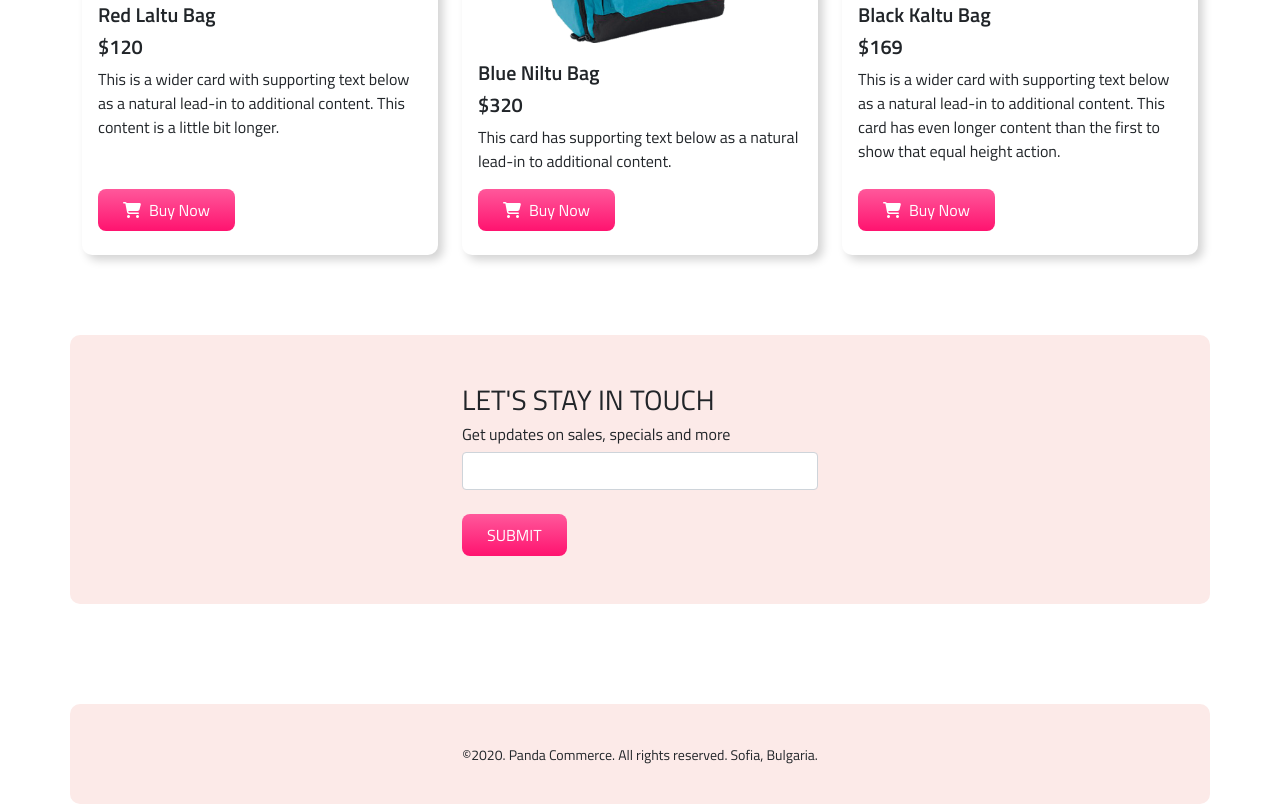
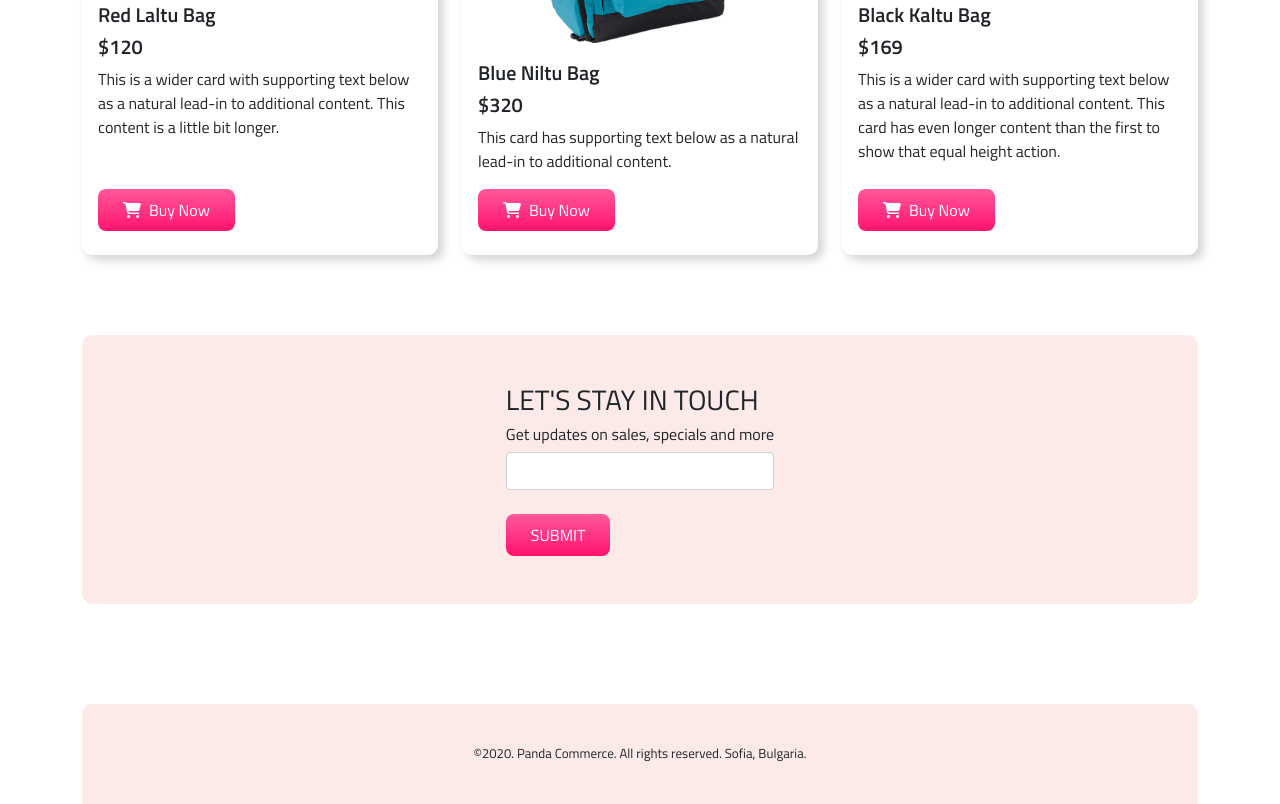
Before and after one commit to myb12/panda-commerce-bootstrap, a plain HTML site: page index.html in a window 1280 px wide. Shown: the part 1867-2671 px from the top of the page. Drawn offline with nearby package versions, Linux system fonts and the light colour scheme.

Commit message:
footer section

```diff
--- a/css/custom.css
+++ b/css/custom.css
@@ -95,9 +95,12 @@ h1{
 }
 
 .footer-section{
+   font-size: 15px;
    height: 100px;
    display: flex;
    align-items: center;
    justify-content: center;
    margin-top: 100px;
+   border-bottom-left-radius: 0%;
+   border-bottom-right-radius: 0%;
 }
--- a/index.html
+++ b/index.html
@@ -260,8 +260,8 @@
         <!-- subscribe section  -->
         <div class="helper-div" id="subscribe"></div>
         <div class="container ">
-            <div class="row py-5 panda-bg">
-                <div class="col-md-6 col-lg-4 mx-auto">
+            <div class="panda-bg d-flex align-items-center justify-content-center p-5">
+                <div>
                     <h3>LET'S STAY IN TOUCH</h3>
                     <h6>Get updates on sales, specials and more</h6>
                     <input class="form-control" type="text">
@@ -271,8 +271,8 @@
         </div>
     </main>
 
-    <footer>
-        <div class="container panda-bg footer-section">
+    <footer class="container ">
+        <div class="panda-bg footer-section">
             <small>©2020. Panda Commerce. All rights reserved. Sofia, Bulgaria.</small>
         </div>
     </footer>
```
